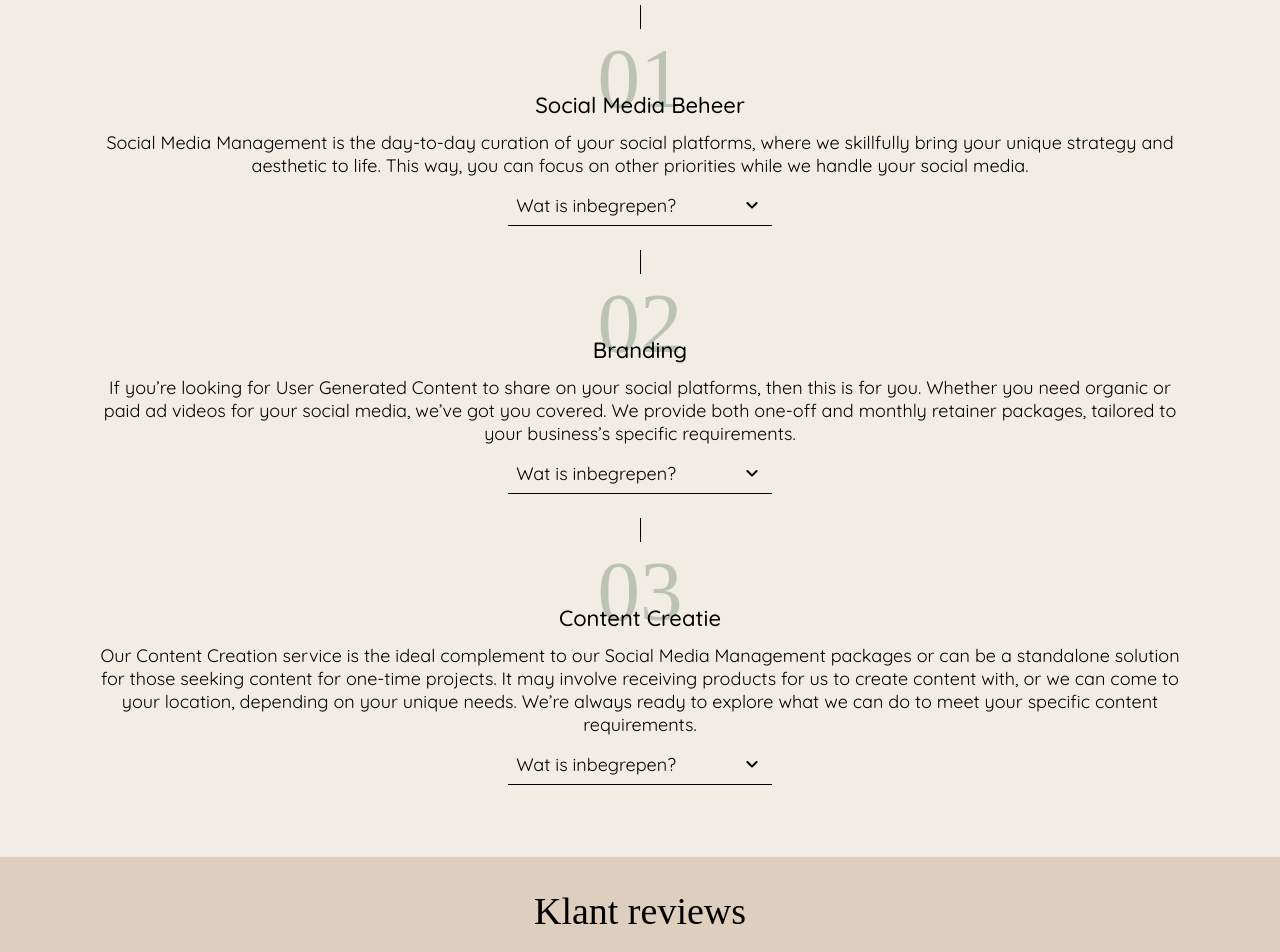
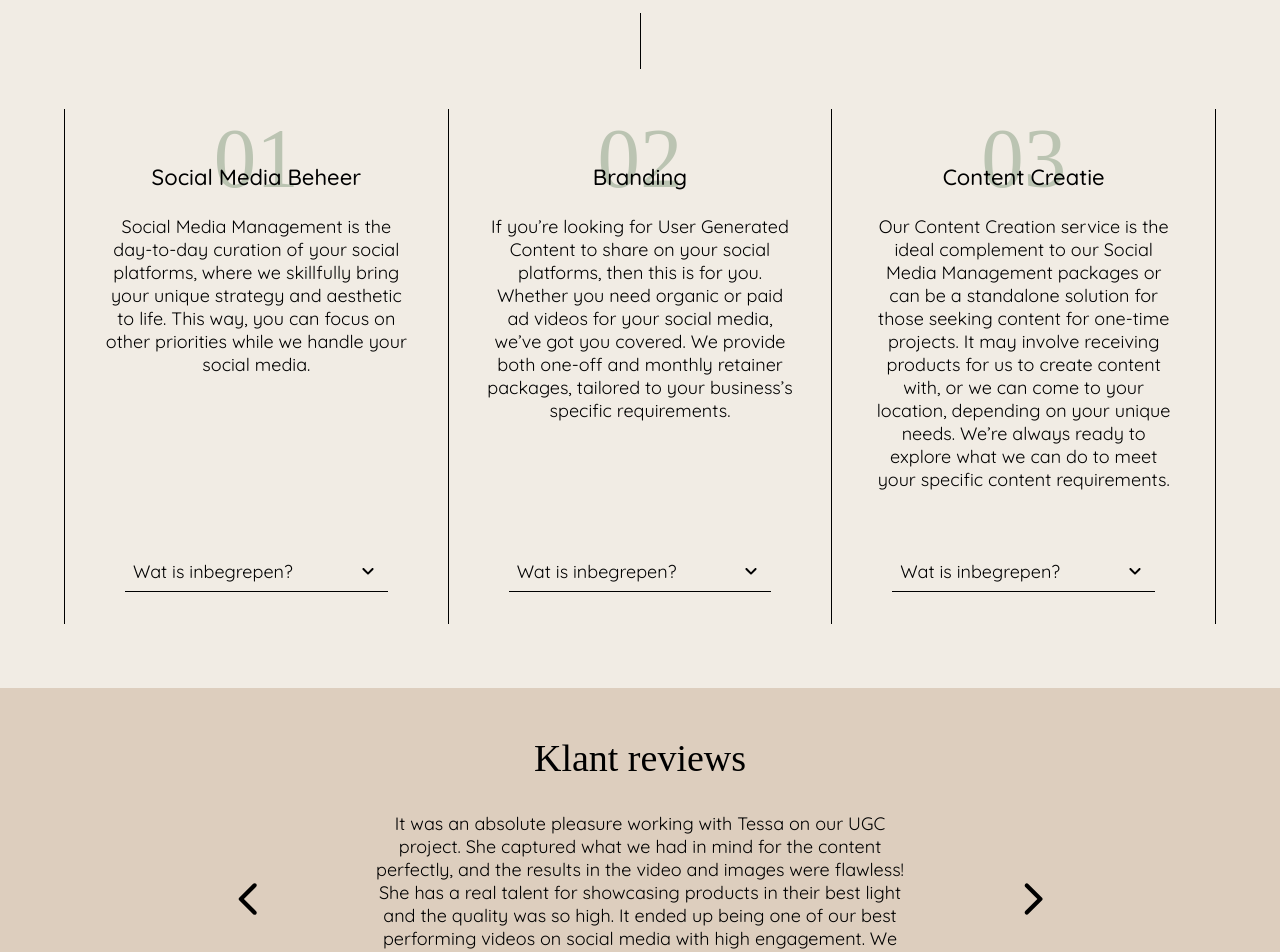
Before and after one commit to dannyfrelink/portfolio-rani, a React (Create React App) app: page / in a window 1280 px wide. Shown: the part 1640-2592 px from the top of the page. Built offline with nearby package versions, Linux system fonts and the light colour scheme; a web font is replaced by a local one.

Commit message:
update: make #service section and #reviews section responsive

```diff
--- a/src/App.css
+++ b/src/App.css
@@ -75,6 +75,10 @@ p {
 img {
 	object-fit: cover;
 	object-position: center;
+}
+
+a {
+	cursor: pointer;
 }
 
 .button {
@@ -239,6 +243,7 @@ main #pros > img {
 main #services {
 	text-align: center;
 	width: 85%;
+	max-width: 650px;
 	margin: 0 auto;
 }
 
@@ -249,6 +254,10 @@ main #services .show-line {
 	margin: 1rem auto 0;
 }
 
+main #services .show-line-large {
+	display: none;
+}
+
 main #services section h3 {
 	position: absolute;
 	bottom: 0.5rem;
@@ -256,25 +265,32 @@ main #services section h3 {
 	right: 10%;
 }
 
-main #services section > p {
-	margin: 0.25rem 0 1rem;
+main #services section > div > p {
+	margin: 0.25rem 0 1.5rem;
 }
 
 main #services section .included {
+	cursor: pointer;
 	padding-bottom: 0.5rem;
 }
 
 main #services section .included div {
 	display: flex;
 	align-items: center;
-	gap: 4rem;
-	width: fit-content;
+	justify-content: space-between;
+	width: 80%;
+	max-width: 400px;
 	padding: 0 0.5rem 0.5rem;
 	margin: 0 auto;
 	border-bottom: 0.5px solid black;
 }
 
 main #services section .included ul {
+	width: 80%;
+	max-width: 400px;
+	margin-left: auto;
+	margin-right: auto;
+	padding: 0;
 	text-align: left;
 	list-style-position: inside;
 }
@@ -292,6 +308,7 @@ main #reviews {
 
 main #reviews .carousel {
 	width: 62%;
+	max-width: 550px;
 	margin: 2rem auto 0;
 }
 
@@ -307,6 +324,7 @@ main #reviews .carousel h3 {
 main #reviews .carousel svg {
 	position: absolute;
 	top: 50%;
+	font-size: clamp(24px, 3.2vw, 40px);
 }
 
 main #reviews .carousel svg:first-of-type {
@@ -538,6 +556,10 @@ footer {
 		width: fit-content;
 	}
 
+	header nav.closeNav {
+		animation: unset;
+	}
+
 	header nav li {
 		margin-bottom: 0;
 		margin-left: 2rem;
@@ -625,10 +647,123 @@ footer {
 		right: 0;
 		bottom: 0;
 	}
+
+	/* Main content Services styling */
+	main #services {
+		text-align: center;
+		width: 90%;
+		max-width: unset;
+	}
+
+	main #services > div {
+		display: flex;
+	}
+
+	main #services > div > * {
+		width: 33.33%;
+		padding: 0 1.5vw 1.5rem;
+	}
+
+	main #services > div > *:nth-child(odd) {
+		border-left: 1px solid black;
+		border-right: 1px solid black;
+	}
+
+	main #services .show-line {
+		display: none;
+	}
+
+	main #services .show-line-large {
+		display: block;
+		height: 3.5rem;
+		width: 1px;
+		margin: 1.5rem auto 2.5rem;
+		background-color: black;
+	}
+
+	main #services section {
+		display: flex;
+		flex-direction: column;
+		justify-content: initial;
+		flex-basis: auto;
+		flex-grow: 1;
+		flex-shrink: 1;
+		height: 100%;
+	}
+
+	main #services section h3 {
+		bottom: 1rem;
+	}
+
+	main #services section > div:first-child {
+		min-height: 505px;
+	}
+
+	main #services section > div > p {
+		margin: 0.5rem 0 2.5rem;
+	}
+
+	main #services section .included {
+		padding-bottom: 0.5rem;
+	}
+
+	main #services section .included div {
+		display: flex;
+		align-items: center;
+		padding: 0 0.5rem 0.5rem;
+		margin: 0 auto;
+		border-bottom: 0.75px solid black;
+	}
+
+	main #services section .included ul {
+		text-align: left;
+		list-style-position: inside;
+	}
+
+	main #services section .included li {
+		font-size: clamp(16px, 2.13vw, 18px);
+		margin: 0;
+	}
+
+	/* Main content Reviews styling */
+	main #reviews {
+		padding: 3rem 0 3.5rem;
+	}
+
+	main #reviews .carousel {
+		position: relative;
+	}
+
+	main #reviews .carousel svg {
+		top: calc();
+		transform: translateY(-100%);
+	}
+
+	main #reviews .carousel svg:first-of-type {
+		left: -25%;
+	}
+
+	main #reviews .carousel svg:last-of-type {
+		right: -25%;
+	}
 }
 
 @media (min-width: 1250px) {
 	main #intro img {
 		width: 100%;
 	}
+
+	main #services section > div:first-child {
+		min-height: 450px;
+	}
+
+	main #services > div > * {
+		padding: 0 2.9vw 1.5rem;
+	}
 }
+
+@media (min-width: 1400px) {
+	main #services section > div:first-child {
+		min-height: 400px;
+	}
+}
--- a/src/App.js
+++ b/src/App.js
@@ -141,9 +141,13 @@ function App() {
 				<Element id="services" name={navItems[1].toLowerCase()}>
 					<h2>Diensten</h2>
 
-					{servicesItems.map((service, index) => (
-						<Service service={service} key={index} />
-					))}
+					<div className="show-line-large"></div>
+
+					<div>
+						{servicesItems.map((service, index) => (
+							<Service service={service} key={index} />
+						))}
+					</div>
 				</Element>
 
 				<Element
--- a/src/components/Service.js
+++ b/src/components/Service.js
@@ -9,11 +9,13 @@ const Service = ({ service }) => {
 		<div>
 			<div className="show-line"></div>
 			<section>
-				<div className="relative">
-					<h4>{service.number}</h4>
-					<h3>{service.title}</h3>
+				<div>
+					<div className="relative">
+						<h4>{service.number}</h4>
+						<h3>{service.title}</h3>
+					</div>
+					<p>{service.description}</p>
 				</div>
-				<p>{service.description}</p>
 
 				<div
 					className="included"
```
